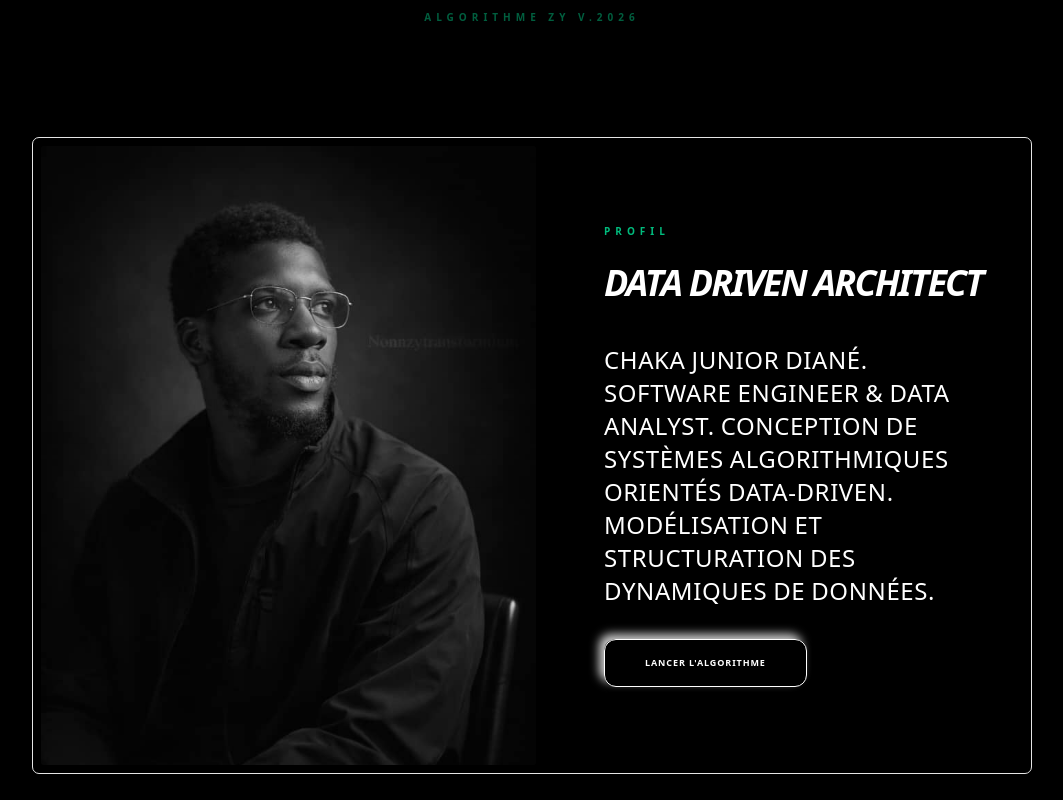
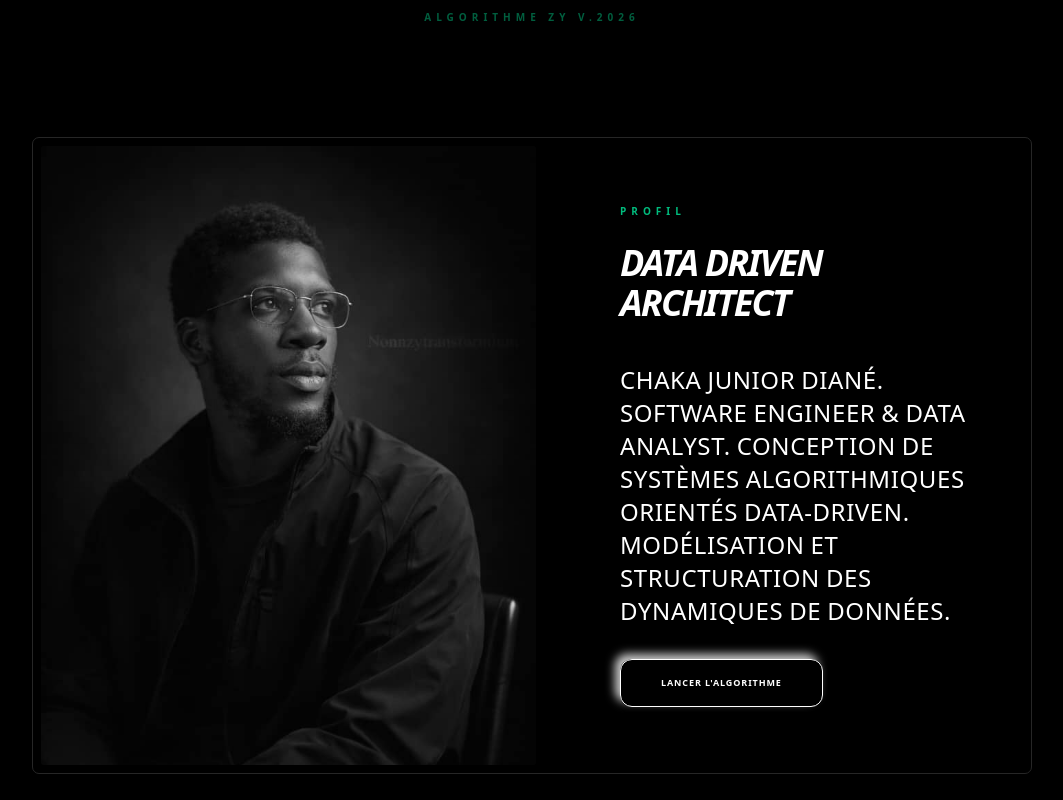
Before and after one commit to nonnzy7even7iete/nonnzytransformiumfullstackbundel, a Next.js app: page /zymantra in a window 1280 px wide. Shown: the part 340-1140 px from the top of the page, without its empty margins (108-1171 px from the left). Built offline with nearby package versions, Linux system fonts and the light colour scheme; no server answers.

Commit message:
Zy Bulding workflow

```diff
--- a/src/components/frontendkit/ZymantraBeam.tsx
+++ b/src/components/frontendkit/ZymantraBeam.tsx
@@ -12,7 +12,7 @@ import {
   useScroll,
   useSpring,
   useMotionValue,
-  HTMLMotionProps,
+  useInView,
 } from "framer-motion";
 import { cn } from "@/lib/utils";
 
@@ -22,6 +22,47 @@ import { TextGenerateEffect } from "@/components/ui/text-generate-effect";
 const MouseEnterContext = createContext<
   [boolean, React.Dispatch<React.SetStateAction<boolean>>] | undefined
 >(undefined);
+
+// --- CONTAINER AVEC LOGIQUE DE FOCUS AU SCROLL ---
+const SectionWrapper = ({
+  children,
+  index,
+  activeIdx,
+  setActiveIdx,
+}: {
+  children: React.ReactNode;
+  index: number;
+  activeIdx: number | null;
+  setActiveIdx: (idx: number | null) => void;
+}) => {
+  const ref = useRef(null);
+  // isInView s'active quand 40% de la section est visible
+  const isInView = useInView(ref, { amount: 0.4 });
+
+  // Déterminer si cette section doit être floue
+  // Priorité 1 : Le survol (Hover)
+  // Priorité 2 : Le scroll (Viseur)
+  const isBlurred =
+    (activeIdx !== null && activeIdx !== index) ||
+    (activeIdx === null && !isInView);
+
+  return (
+    <motion.div
+      ref={ref}
+      onMouseEnter={() => setActiveIdx(index)}
+      onMouseLeave={() => setActiveIdx(null)}
+      animate={{
+        opacity: isBlurred ? 0.3 : 1,
+        filter: isBlurred ? "blur(8px)" : "blur(0px)",
+        scale: isBlurred ? 0.98 : 1,
+      }}
+      transition={{ duration: 0.4, ease: "easeOut" }}
+      className="flex justify-center transition-all"
+    >
+      {children}
+    </motion.div>
+  );
+};
 
 const CardContainer = ({
   children,
@@ -148,6 +189,7 @@ export default function ZymantraBeam() {
         onClose={() => setLoading(false)}
       />
 
+      {/* BEAM */}
       <div className="absolute left-6 md:left-20 top-0 h-full w-[1px] hidden sm:block opacity-30 bg-border">
         <motion.div
           style={{ height: beamY }}
@@ -157,28 +199,23 @@ export default function ZymantraBeam() {
 
       <div className="max-w-6xl mx-auto flex flex-col gap-32 relative z-10 px-6">
         {ZYMANTRA_CONTENT.map((item, index) => {
-          const isInactive = activeIdx !== null && activeIdx !== index;
           return (
-            <motion.div
+            <SectionWrapper
               key={index}
-              onMouseEnter={() => setActiveIdx(index)}
-              onMouseLeave={() => setActiveIdx(null)}
-              animate={{
-                opacity: isInactive ? 0.3 : 1,
-                filter: isInactive ? "blur(10px)" : "none",
-              }}
-              className="flex justify-center"
+              index={index}
+              activeIdx={activeIdx}
+              setActiveIdx={setActiveIdx}
             >
               <CardContainer>
                 <div
                   className={cn(
-                    "flex flex-col lg:flex-row items-center gap-12 p-1 w-[95vw] lg:w-[1000px] transition-all duration-500",
-                    "bg-card border border-[#e5e5e5] dark:border-[#171717]",
+                    "flex flex-col lg:flex-row items-stretch gap-12 p-1 w-[95vw] lg:w-[1000px] transition-all duration-500",
+                    // BORDER GRIS FONCÉ POUR LES DEUX MODES
+                    "bg-card border border-[#262626] dark:border-[#171717]",
                     index % 2 !== 0 && "lg:flex-row-reverse"
                   )}
                   style={{ borderRadius: "var(--radius-vercel-zy)" }}
                 >
-                  {/* IMAGE - CONSISTANTE */}
                   <CardItem
                     translateZ={40}
                     className="w-full lg:w-1/2 aspect-square md:aspect-[4/5] overflow-hidden bg-muted m-1"
@@ -193,8 +230,7 @@ export default function ZymantraBeam() {
                     />
                   </CardItem>
 
-                  {/* CONTENU - ALIGNEMENT FIXE À GAUCHE POUR LA LISIBILITÉ */}
-                  <div className="flex-1 flex flex-col items-start text-left space-y-6 p-10 lg:p-4">
+                  <div className="flex-1 flex flex-col items-start justify-center text-left space-y-6 p-10 lg:p-8">
                     <CardItem
                       translateZ={20}
                       className="text-emerald-500 font-black tracking-[0.5em] text-[10px] uppercase"
@@ -214,10 +250,7 @@ export default function ZymantraBeam() {
                       {item.title}
                     </CardItem>
 
-                    <CardItem
-                      translateZ={30}
-                      className="min-h-[80px] flex items-start"
-                    >
+                    <CardItem translateZ={30} className="flex items-start">
                       <TextGenerateEffect
                         words={item.description}
                         className={cn(
@@ -233,13 +266,7 @@ export default function ZymantraBeam() {
                       <button
                         onClick={() => setLoading(true)}
                         className={cn(
-                          "px-10 py-4 rounded-xl text-[9px] font-black uppercase tracking-widest transition-all active:scale-95",
-                          "bg-card text-muted-foreground border border-border/40",
-                          "shadow-[5px_5px_10px_rgba(0,0,0,0.06),-5px_-5px_10px_rgba(255,255,255,0.8)]",
-                          "dark:shadow-[6px_6px_12px_rgba(0,0,0,0.5),-4px_-4px_12px_rgba(255,255,255,0.01)]",
-                          "hover:shadow-[inset_4px_4px_8px_rgba(0,0,0,0.06),inset_-4px_-4px_8px_rgba(255,255,255,0.8)]",
-                          "dark:hover:shadow-[inset_4px_4px_8px_rgba(0,0,0,0.4),inset_-4px_-4px_8px_rgba(255,255,255,0.01)]",
-                          "hover:text-emerald-500 transition-all"
+                          "px-10 py-4 rounded-xl text-[9px] font-black uppercase tracking-widest transition-all active:scale-95 bg-card text-muted-foreground border border-border/40 shadow-[5px_5px_10px_rgba(0,0,0,0.06),-5px_-5px_10px_rgba(255,255,255,0.8)] dark:shadow-[6px_6px_12px_rgba(0,0,0,0.5),-4px_-4px_12px_rgba(255,255,255,0.01)] hover:text-emerald-500"
                         )}
                       >
                         Lancer l'algorithme
@@ -248,7 +275,7 @@ export default function ZymantraBeam() {
                   </div>
                 </div>
               </CardContainer>
-            </motion.div>
+            </SectionWrapper>
           );
         })}
       </div>
```
